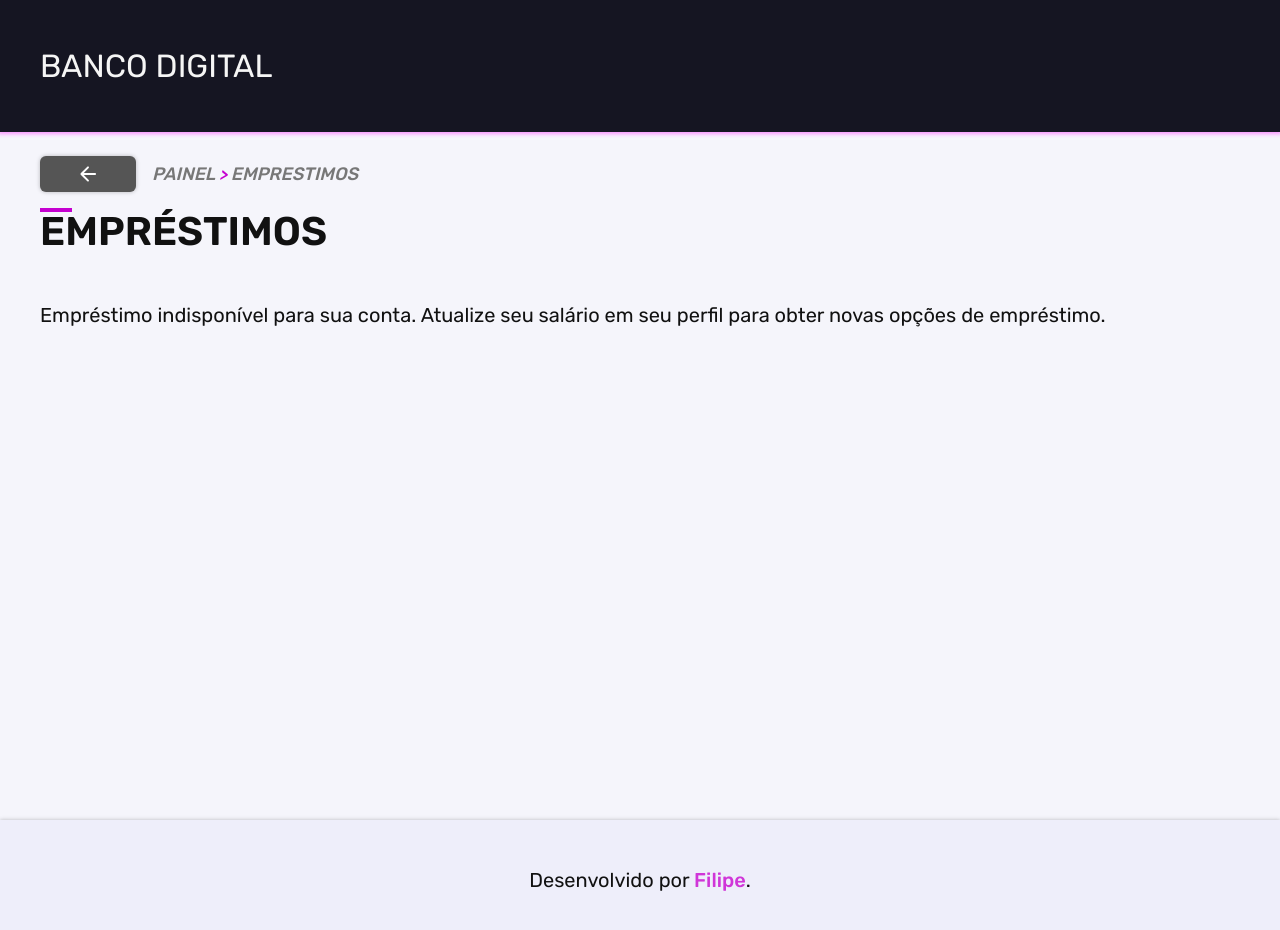
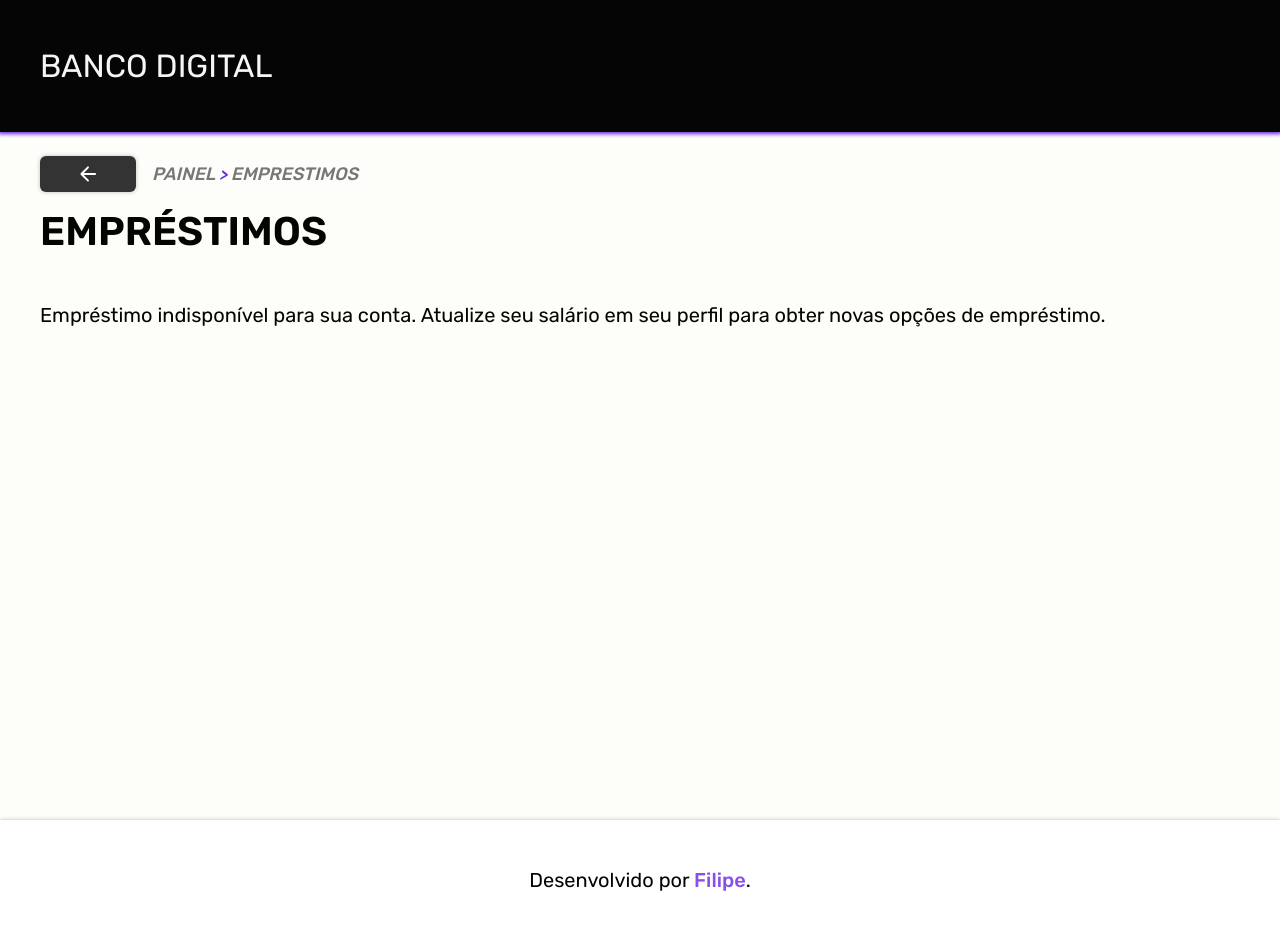
Before and after one commit to filipegallodev/banco-digital, a Next.js app in the folder frontend-nextjs/: page /emprestimos in a window 1280 px wide. Shown: the top 930 px of the page. Built offline with nearby package versions, Linux system fonts and the light colour scheme; no server answers; sample sign-in values are in the browser's storage.

Commit message:
feat: global styled components and theme / changed all colors

```diff
--- a/frontend-nextjs/src/components/Footer.tsx
+++ b/frontend-nextjs/src/components/Footer.tsx
@@ -21,7 +21,7 @@ const Footer = () => {
 const FooterStyled = styled.footer`
   width: 100%;
   margin-top: 64px;
-  background: #eeeefa;
+  background: ${(props) => props.theme.button.secondary.color};
   padding: 48px 24px;
   box-shadow: 0px 0px 4px rgba(0, 0, 0, 0.25);
 `;
@@ -32,10 +32,10 @@ const Container = styled.div`
 
 const LinkStyled = styled.a`
   font-weight: 500;
-  color: #d036d8;
+  color: ${(props) => props.theme.button.color}cc;
   transition: 0.1s;
   &:hover {
-    color: #fb00ff;
+    color: ${(props) => props.theme.button.color};
   }
 `;
 
--- a/frontend-nextjs/src/components/Header.tsx
+++ b/frontend-nextjs/src/components/Header.tsx
@@ -40,12 +40,12 @@ const Header = () => {
 };
 
 const Container = styled.header`
-  background-color: #151522;
+  background-color: #050505;
   color: #f5f5f5;
   min-height: 132px;
   height: 100%;
   display: flex;
-  box-shadow: 0px 0px 4px 2px #fa92ff;
+  box-shadow: 0px 0px 4px 2px ${(props) => props.theme.button.color};
   margin-bottom: 24px;
 `;
 
@@ -90,7 +90,7 @@ const UserProfile = styled.div`
   cursor: pointer;
   transition: 0.1s;
   &:hover {
-    color: #fa92ff;
+    color: ${(props) => props.theme.button.color};
   }
 `;
 
@@ -100,7 +100,7 @@ const UserIcon = styled.div`
   display: flex;
   align-items: center;
   justify-content: center;
-  background-color: #fff;
+  background: ${(props) => props.theme.button.secondary.color};
   border-radius: 100%;
   color: #333;
   font-size: 1.75rem;
@@ -118,12 +118,13 @@ const LogoutButton = styled.button`
   border: none;
   border-radius: 6px;
   box-shadow: 0px 0px 4px rgba(0, 0, 0, 0.25);
+  background: ${(props) => props.theme.button.secondary.color};
   transition: 0.2s;
   cursor: pointer;
   display: flex;
   gap: 8px;
   &:hover {
-    background-color: #ffc1ff;
+    background-color: ${(props) => props.theme.button.secondary.hover};
   }
 `;
 
--- a/frontend-nextjs/src/components/ReturnButton.tsx
+++ b/frontend-nextjs/src/components/ReturnButton.tsx
@@ -46,18 +46,18 @@ const Button = styled.button`
   border: none;
   border-radius: 6px;
   box-shadow: 0px 0px 4px rgba(0, 0, 0, 0.25);
-  background-color: #555;
+  background-color: #333;
   color: #fff;
   cursor: pointer;
   transition: 0.1s;
   display: flex;
   &:hover {
-    background-color: #222;
+    box-shadow: 0px 0px 4px #333;
   }
 `;
 
 const RightArrow = styled.span`
-  color: #c500d0;
+  color: ${(props) => props.theme.button.color};
   font-weight: 500;
 `;
 
--- a/frontend-nextjs/src/components/Section/SectionTitle.tsx
+++ b/frontend-nextjs/src/components/Section/SectionTitle.tsx
@@ -14,7 +14,7 @@ const Title = styled.h1`
     content: "";
     width: 32px;
     height: 4px;
-    background-color: #c500d0;
+    background-color: ${(props) => props.theme.button};
     position: absolute;
   }
   @media (max-width: 400px) {
--- a/frontend-nextjs/src/components/UserProfile/ProfileNav.tsx
+++ b/frontend-nextjs/src/components/UserProfile/ProfileNav.tsx
@@ -50,11 +50,11 @@ const NavItem = styled.li`
   font-size: 1.25rem;
   cursor: pointer;
   &.active {
-    border-bottom: 4px solid #c500d0;
-    color: #c500d0;
+    border-bottom: 4px solid ${(props) => props.theme.button.color};
+    color: ${(props) => props.theme.button.color};
   }
   &:hover {
-    background-color: #eeeef5;
+    background-color: ${(props) => props.theme.button.hover}15;
   }
 `;
 
--- a/frontend-nextjs/src/components/styles/Components.styled.ts
+++ b/frontend-nextjs/src/components/styles/Components.styled.ts
@@ -16,25 +16,6 @@ export const Label = styled.label`
   display: block;
   margin: 16px 0px 8px 0px;
   font-size: 1.25rem;
-`;
-
-export const CurrencyInputStyled = styled(CurrencyInput)`
-  max-width: 600px;
-  width: 100%;
-  padding: 10px 12px;
-  border: none;
-  border-radius: 4px;
-  box-shadow: 0px 0px 4px rgba(0, 0, 0, 0.25);
-  font-size: 1.125rem;
-  transition: 0.1s;
-  &:enabled:not(&:focus):hover {
-    box-shadow: 0px 0px 0px 2px #aaa;
-  }
-  &:focus {
-    box-shadow: 0px 0px 0px 2px #f200ff;
-    outline: none;
-    border-inline: 0px;
-  }
 `;
 
 export const InputContainer = styled.div`
@@ -64,13 +45,35 @@ export const Input = styled.input`
   font-size: 1.125rem;
   transition: 0.1s;
   &:disabled {
-    background: #f5f5fb;
+    background: transparent;
   }
   &:enabled:not(&:focus):hover {
     box-shadow: 0px 0px 0px 2px #aaa;
   }
   &:focus {
-    box-shadow: 0px 0px 0px 2px #f200ff;
+    box-shadow: 0px 0px 0px 2px ${(props) => props.theme.button.color};
+    outline: none;
+    border-inline: 0px;
+  }
+`;
+
+export const CurrencyInputStyled = styled(CurrencyInput)`
+  max-width: 600px;
+  width: 100%;
+  padding: 10px 12px;
+  border: none;
+  border-radius: 4px;
+  box-shadow: 0px 0px 4px rgba(0, 0, 0, 0.25);
+  font-size: 1.125rem;
+  transition: 0.1s;
+  &:disabled {
+    background: transparent;
+  }
+  &:enabled:not(&:focus):hover {
+    box-shadow: 0px 0px 0px 2px #aaa;
+  }
+  &:focus {
+    box-shadow: 0px 0px 0px 2px ${(props) => props.theme.button.color};
     outline: none;
     border-inline: 0px;
   }
@@ -90,7 +93,7 @@ export const Select = styled.select`
     box-shadow: 0px 0px 0px 2px #aaa;
   }
   &:focus {
-    box-shadow: 0px 0px 0px 2px #f200ff;
+    box-shadow: 0px 0px 0px 2px ${(props) => props.theme.button.color};
     outline: none;
     border-inline: 0px;
   }
@@ -138,7 +141,7 @@ export const SubTitle = styled.h2`
     content: "";
     width: 24px;
     height: 4px;
-    background-color: #c500d0;
+    background-color: ${(props) => props.theme.button.color};
     position: absolute;
   }
 `;
@@ -152,7 +155,7 @@ export const ThirdTitle = styled.h3`
     content: "";
     width: 16px;
     height: 3px;
-    background-color: #c500d0;
+    background-color: ${(props) => props.theme.button.color};
     position: absolute;
   }
 `;
@@ -169,22 +172,22 @@ export const ButtonContainer = styled.div`
 
 export const Button = styled.button`
   display: flex;
-  background-color: #fa92ff;
+  background-color: ${(props) => props.theme.button.color};
   padding: 12px 24px;
   border: none;
   border-radius: 6px;
   box-shadow: 0px 0px 2px rgba(0, 0, 0, 0.5);
   font-size: 1.25rem;
+  color: ${(props) => props.theme.background};
   cursor: pointer;
   transition: 0.1s;
   &:disabled {
     box-shadow: none;
-    background-color: #e5e5e5;
+    background-color: #eee;
     cursor: not-allowed;
   }
   &:enabled:hover {
-    box-shadow: 0px 0px 0px 3px #fa92ff;
-    background-color: #f53fff;
+    box-shadow: 0px 0px 4px ${(props) => props.theme.button.color};
   }
 `;
 
--- a/frontend-nextjs/src/pages/_app.tsx
+++ b/frontend-nextjs/src/pages/_app.tsx
@@ -2,11 +2,17 @@ import "@/styles/globals.css";
 import type { AppProps } from "next/app";
 import { Provider } from "react-redux";
 import store from "@/store/configureStore";
+import { ThemeProvider } from "styled-components";
+import Theme from "@/styles/Theme";
+import GlobalStyle from "@/styles/GlobalStyle";
 
 export default function App({ Component, pageProps }: AppProps) {
   return (
     <Provider store={store}>
-      <Component {...pageProps} />
+      <ThemeProvider theme={Theme}>
+        <GlobalStyle />
+        <Component {...pageProps} />
+      </ThemeProvider>
     </Provider>
   );
 }
--- /dev/null
+++ b/frontend-nextjs/src/styles/GlobalStyle.ts
@@ -0,0 +1,13 @@
+"use client";
+
+import { createGlobalStyle } from "styled-components";
+
+const GlobalStyle = createGlobalStyle`
+  html,
+  body > div {
+    background: ${(props) => props.theme.background};
+    color: ${(props) => props.theme.text};
+  }
+`;
+
+export default GlobalStyle;
--- /dev/null
+++ b/frontend-nextjs/src/styles/Theme.ts
@@ -0,0 +1,14 @@
+const Theme = {
+  background: "#fdfefa",
+  text: "#030501",
+  button: {
+    color: "#6a23e7",
+    hover: "#6a23e7",
+    secondary: {
+      color: "#fff",
+      hover: "#bb99ff",
+    },
+  },
+};
+
+export default Theme;
```
Also changed, not shown: frontend-nextjs/src/components/Dashboard/DashboardItem.tsx (+4 -4 lines), frontend-nextjs/src/components/Transaction/TransactionTable.tsx (+5 -6 lines), frontend-nextjs/src/styles/styled.d.ts (added, +8 -0 lines).
